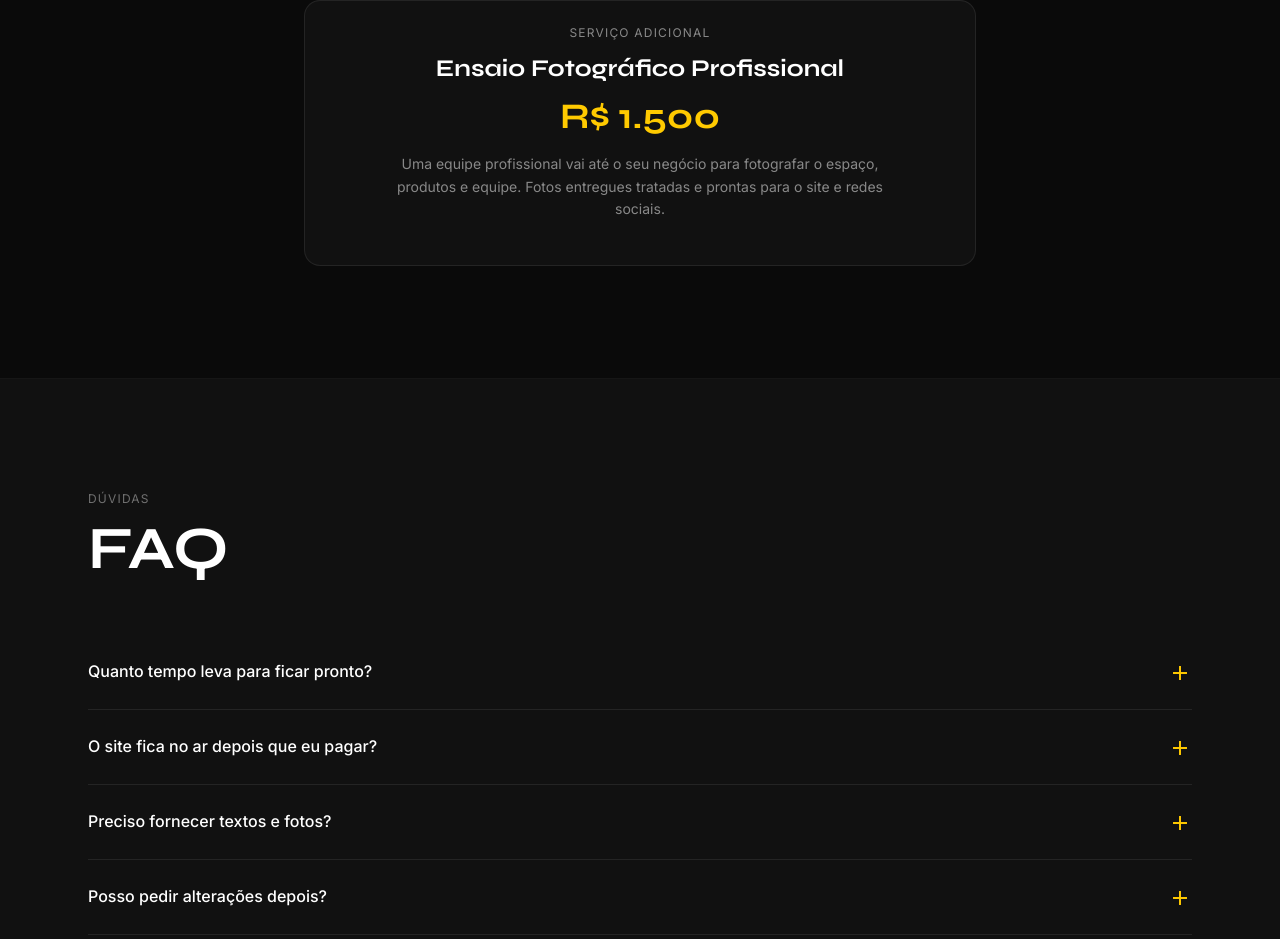
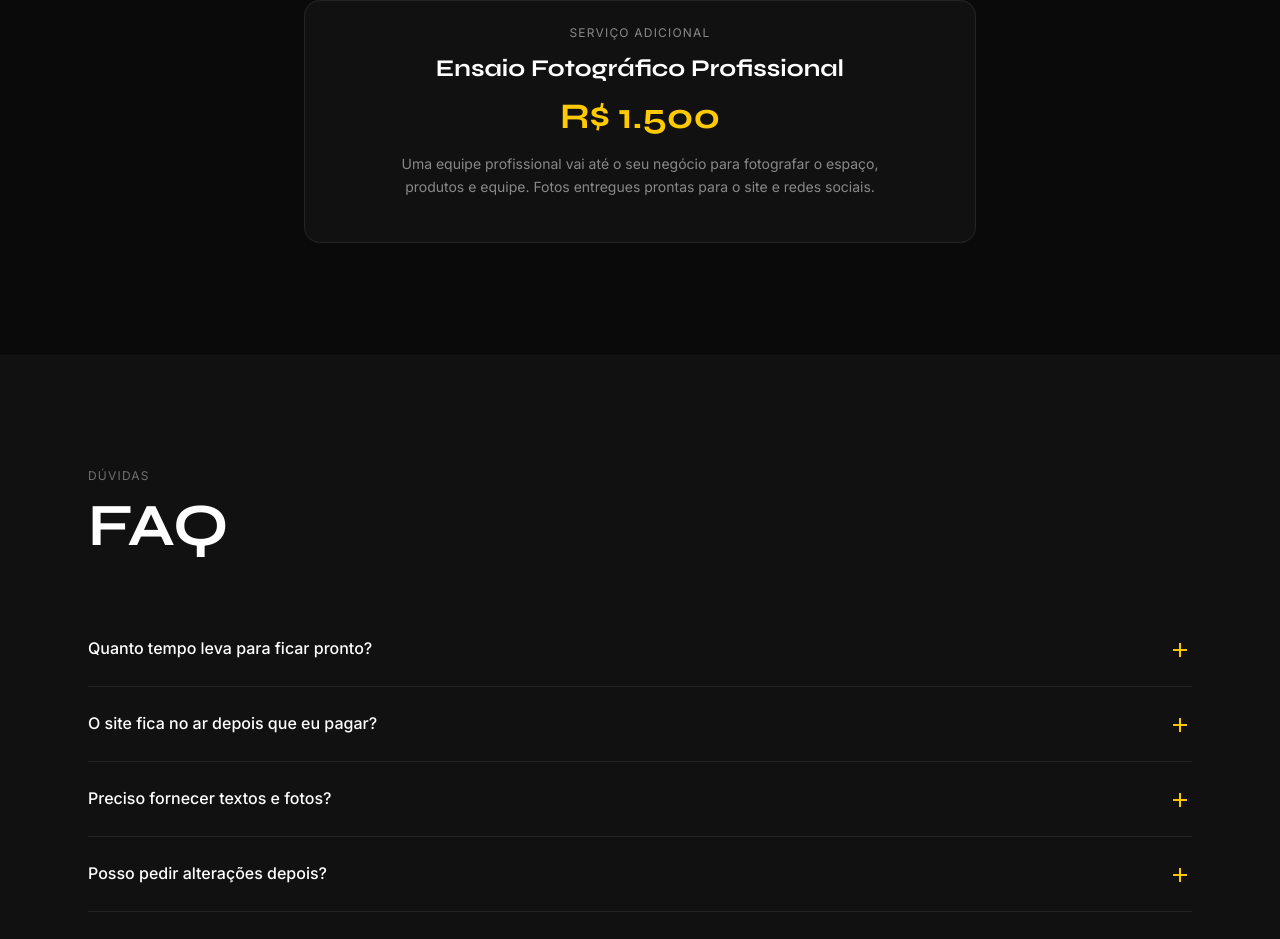
Before and after one commit to hefezzia/hefezzia-site, a Next.js app: page / in a window 1280 px wide. Shown: the part 3554-4493 px from the top of the page. Built offline with nearby package versions, Linux system fonts and the light colour scheme.

Commit message:
Update page.tsx

```diff
--- a/app/page.tsx
+++ b/app/page.tsx
@@ -472,7 +472,7 @@ export default function Home() {
 
             <p className="font-body text-sm text-[var(--text-50)] leading-relaxed max-w-lg mx-auto mb-5">
               Uma equipe profissional vai até o seu negócio para fotografar o espaço,
-              produtos e equipe. Fotos entregues tratadas e prontas para o site e redes sociais.
+              produtos e equipe. Fotos entregues prontas para o site e redes sociais.
             </p>
 
           </div>
```
